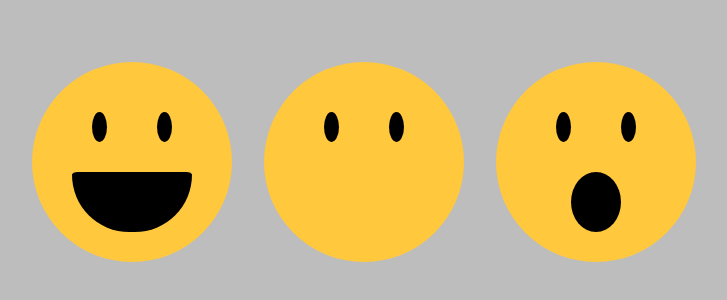
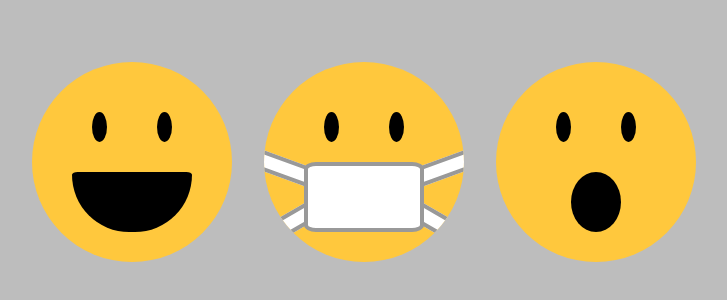
Before and after one commit to Vy187/emoji_illustrations, a React (Vite) app: page / in a window 1280 px wide. Shown: the part 238-538 px from the top of the page, without its empty margins (276-1003 px from the left). Built offline with nearby package versions, Linux system fonts and the light colour scheme.

Commit message:
style: made the final third emoji with a mask

```diff
--- a/src/components/Emoji/index.tsx
+++ b/src/components/Emoji/index.tsx
@@ -18,7 +18,12 @@ const Emoji = () => {
                         <figure className="eye eye-left"></figure>
                         <figure className="eye eye-right"></figure>
                     </section>
-                    <figure className="mouth"></figure>
+                    <section className='face-mask mouth'>
+                        <figure className='strap strap-top-left'></figure>
+                        <figure className='strap strap-top-right'></figure>
+                        <figure className='strap strap-bottom-left'></figure>
+                        <figure className='strap strap-bottom-right'></figure>
+                    </section>
                 </section>
             </article>
             <article className="emoji">
--- a/src/components/Emoji/styles.css
+++ b/src/components/Emoji/styles.css
@@ -26,14 +26,13 @@ main {
     background-color: #FFC83D;
     overflow        : hidden;
     position        : relative;
+    z-index: 0;
 }
 
 .eyes {
     position: absolute;
     top     : calc(var(--emoji-size) * .25);
     left    : calc(var(--emoji-size) * .5);
-    width   : 5rem;
-    height  : 5rem;
 }
 
 .eye {
@@ -49,7 +48,7 @@ main {
 }
 
 .eye-right {
-    right: calc(var(--emoji-size) * .2);
+    right: calc(var(--emoji-size) * -.2);
 }
 
 .mouth {
@@ -71,3 +70,46 @@ main {
     height          : calc(var(--emoji-size) * .3);
     border-radius   : 50%;
 }
+
+.face-mask {
+    left            : calc(var(--emoji-size) * .2);
+    transform       : none;
+    width           : calc(var(--emoji-size) * .6);
+    height          : calc(var(--emoji-size) * .35);
+    border-radius   : 10%;
+    background-color: white;
+    border          : calc(var(--emoji-size) * .02) solid #999;
+}
+
+.strap {
+    position        : absolute;
+    background-color: white;
+    border          : calc(var(--emoji-size) * .02) solid #999;
+    width           : calc(var(--emoji-size) * .5);
+    height          : calc(var(--emoji-size) * .1);
+    z-index         : -1;
+}
+
+.strap-top-left {
+    transform: rotate(20deg);
+    top: calc(var(--emoji-size) * -.05);
+    left: calc(var(--emoji-size) * -.4);
+}
+
+.strap-top-right {
+    transform: rotate(-20deg);
+    top: calc(var(--emoji-size) * -.05);
+    right: calc(var(--emoji-size) * -.4);
+}
+
+.strap-bottom-left {
+    transform: rotate(-30deg);
+    bottom: calc(var(--emoji-size) * -.06);
+    left: calc(var(--emoji-size) * -.4);
+}
+
+.strap-bottom-right {
+    transform: rotate(30deg);
+    bottom: calc(var(--emoji-size) * -.06);
+    right: calc(var(--emoji-size) * -.4);
+}
```
